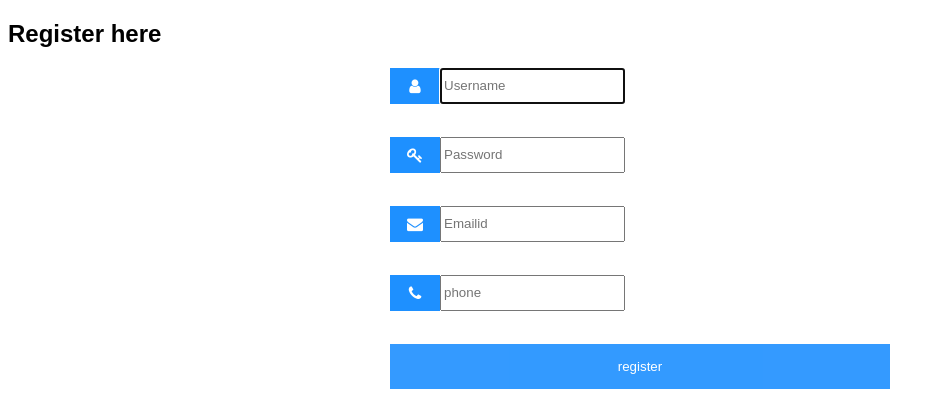
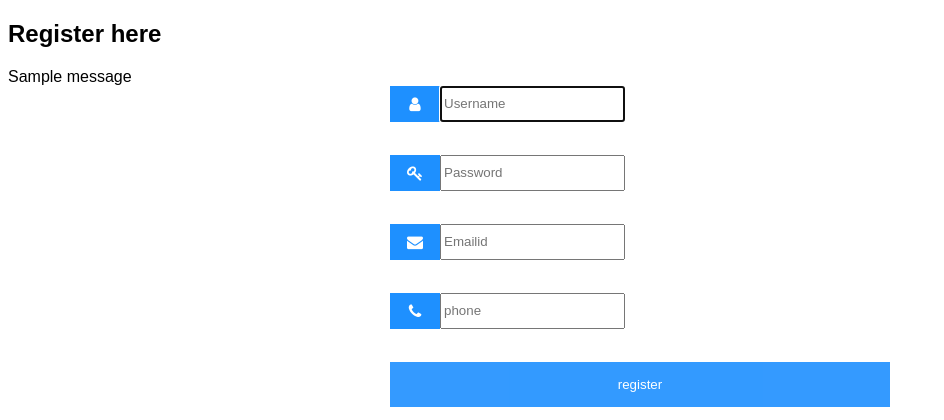
Before and after one commit to srujana-python/srujana-to_do, a Flask app: page /register in a window 1280 px wide. Shown: the top 420 px of the page, without its empty margins (0-944 px from the left). Run offline with Flask 2, Linux system fonts and the light colour scheme; one stand-in notice (Sample message) is shown; some libraries are stand-ins or nearby versions.

Commit message:
Update register.html

```diff
--- a/templates/register.html
+++ b/templates/register.html
@@ -50,6 +50,15 @@
 <body>
 
     <h2>Register here</h2>
+    <div>
+      {% with messages = get_flashed_messages() %}
+      {% if messages %}
+         {% for message in messages %}
+            {{ message }}
+         {% endfor %}
+      {% endif %}
+   {% endwith %}
+  </div>
 
     <form action="{{ url_for("register_action") }}"  method="post" style="max-width:500px;margin:auto">
       <div class="input-container">
```
